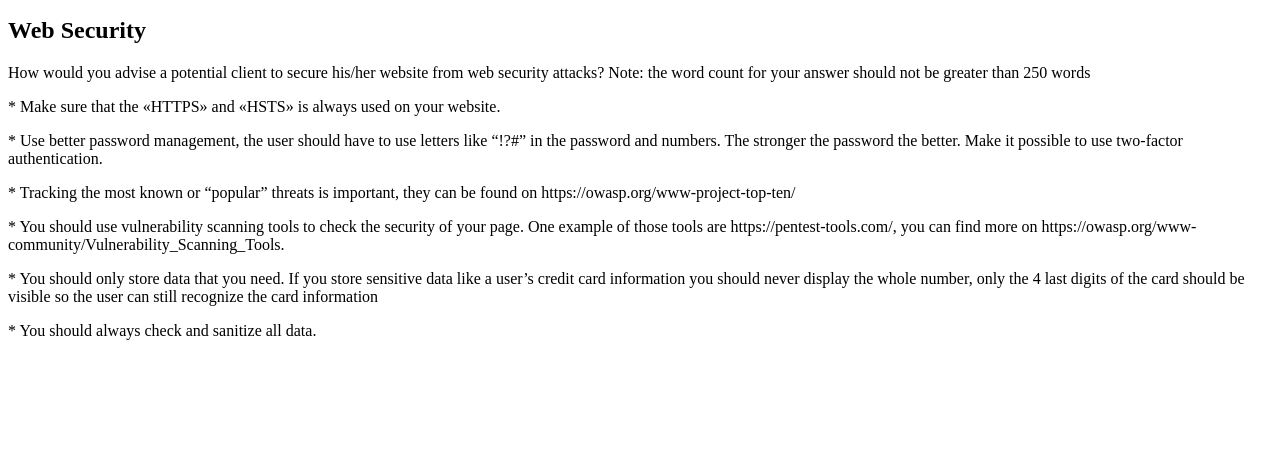
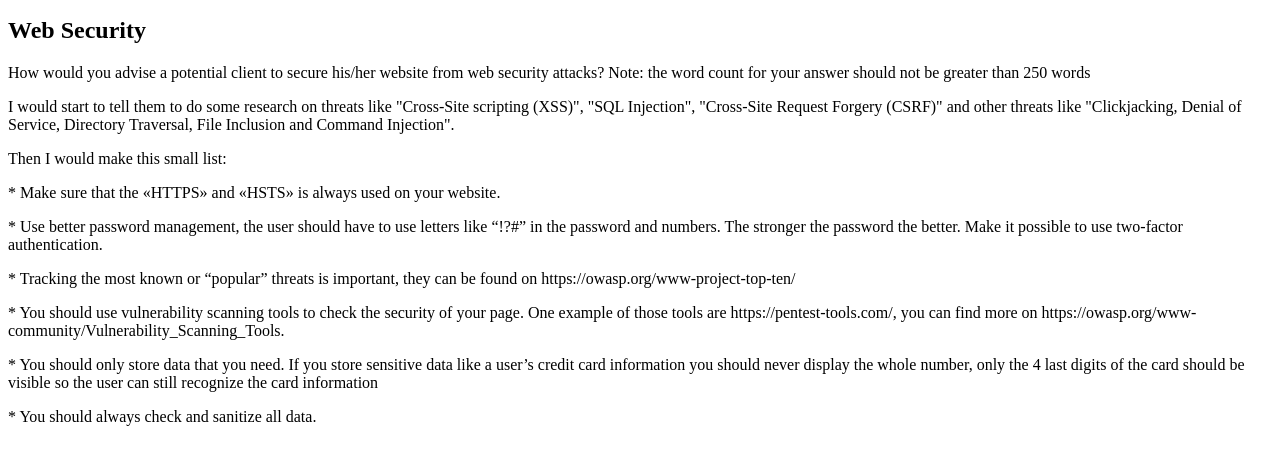
Before and after one commit to Noroff-FEU-Assignments/cross-course-project-aBadMan91, a plain HTML site: page index.html in a window 1280 px wide. Shown: the part 101-566 px from the top of the page. Drawn offline with Linux system fonts and the light colour scheme.

Commit message:
Added some more text

```diff
--- a/index.html
+++ b/index.html
@@ -8,7 +8,9 @@
     <p>Welcome to my first website.</p>
     <h2>Web Security</h2>
     <p id="web-security-question">How would you advise a potential client to secure his/her website from web security attacks? Note: the word count for your answer should not be greater than 250 words</p>
-    <p id="web-security-answer">* Make sure that the «HTTPS» and «HSTS» is always used on your website.
+    <p id="web-security-answer">I would start to tell them to do some research on threats like "Cross-Site scripting (XSS)", "SQL Injection", "Cross-Site Request Forgery (CSRF)" and other threats like "Clickjacking, Denial of Service, Directory Traversal, File Inclusion and Command Injection".</p>
+    <p>Then I would make this small list:</p>
+    <p>* Make sure that the «HTTPS» and «HSTS» is always used on your website.</p>
     <p>* Use better password management, the user should have to use letters like “!?#” in the password and numbers. The stronger the password the better. Make it possible to use two-factor authentication.</p>
     <p>* Tracking the most known or “popular” threats is important, they can be found on https://owasp.org/www-project-top-ten/ </p>
     <p>* You should use vulnerability scanning tools to check the security of your page. One example of those tools are https://pentest-tools.com/, you can find more on https://owasp.org/www-community/Vulnerability_Scanning_Tools.</p>
```
